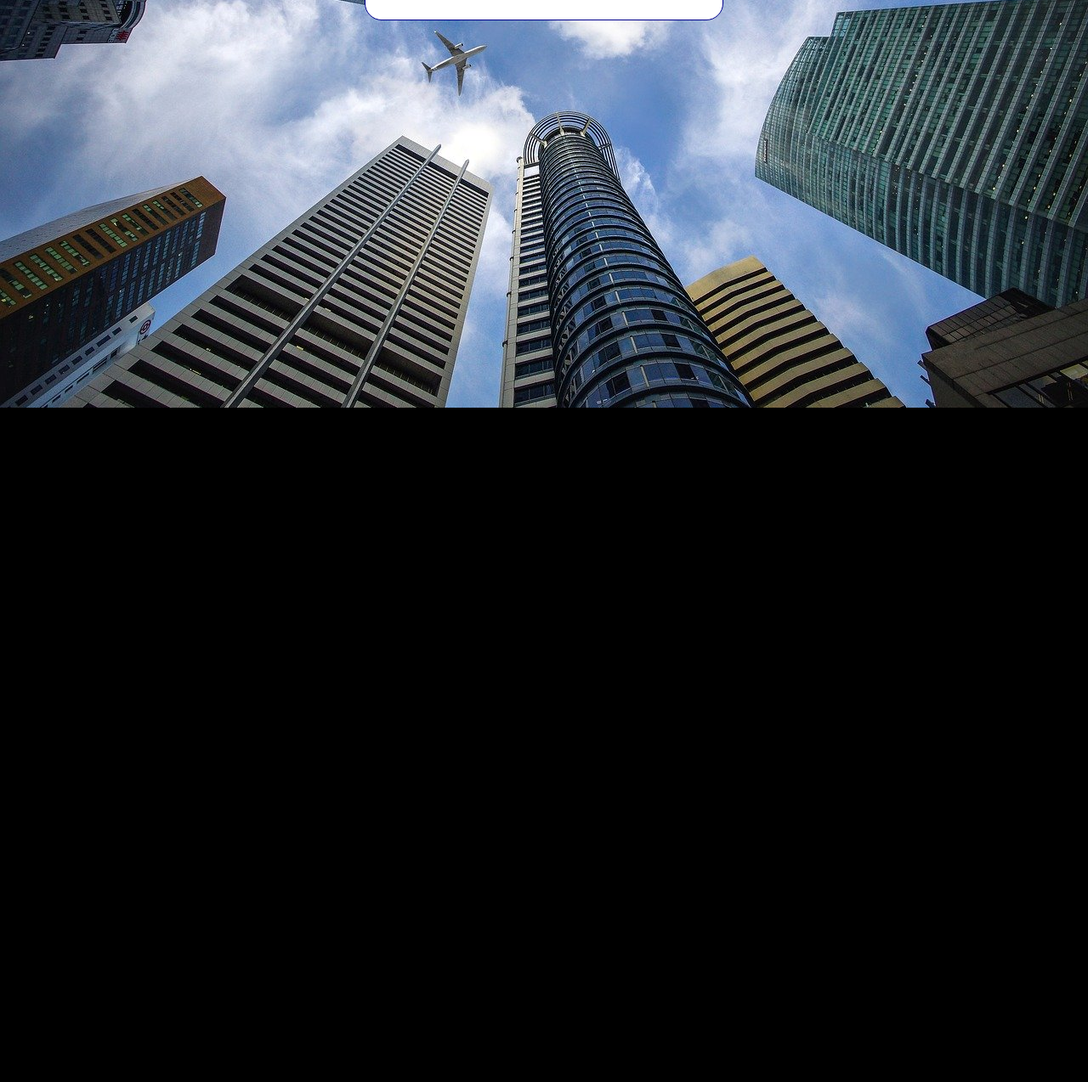
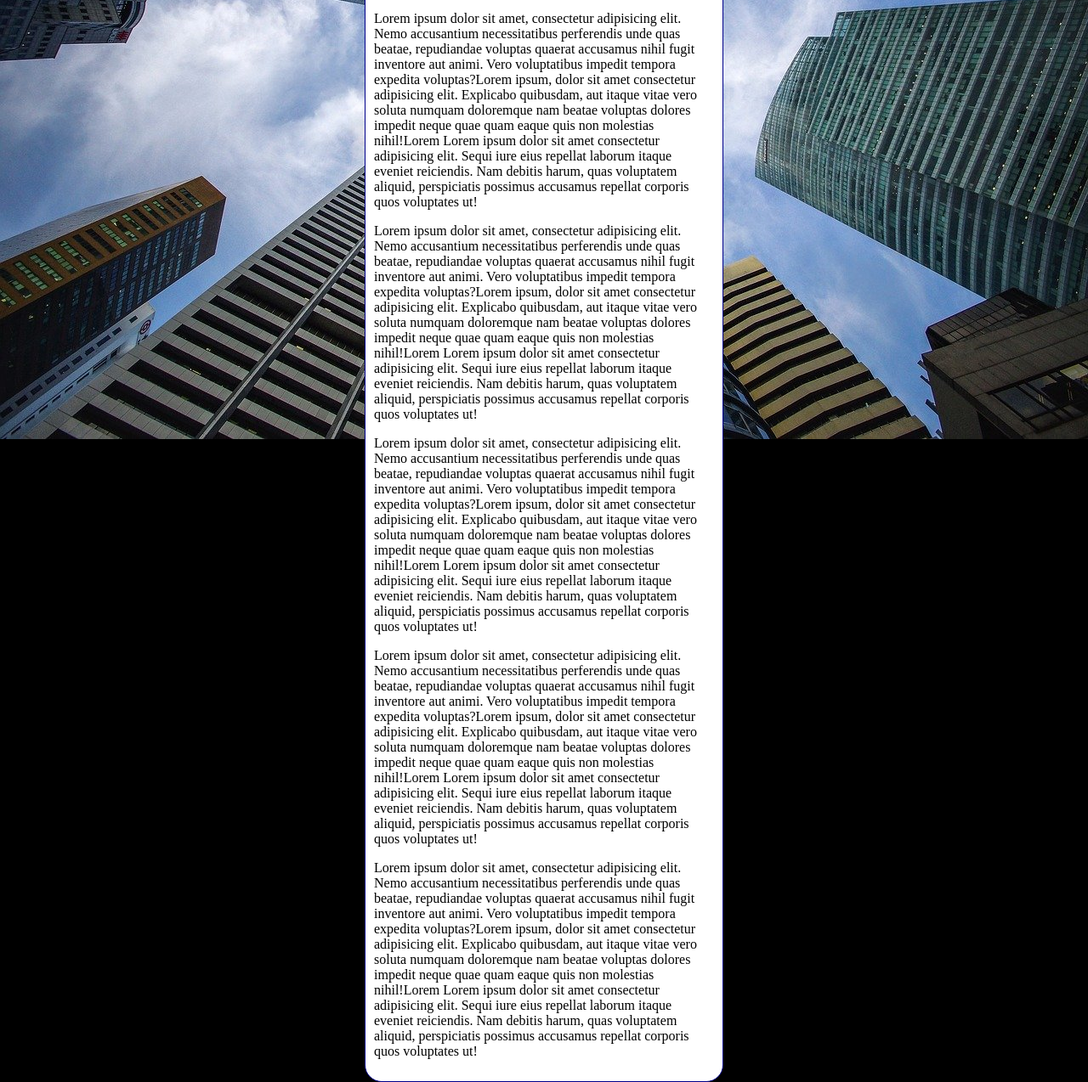
Before and after one commit to lalaiskarla/html-css, a plain HTML site: page exercicios/ex022/fundo006.html in a window 1280 px wide. Shown: the part 336-1610 px from the top of the page at 85% size. Before the commit the page ends 816 px from the top, so only its background shows below. Drawn offline with Linux system fonts and the light colour scheme.

Commit message:
exercicio atualizado

```diff
--- a/exercicios/ex022/fundo006.html
+++ b/exercicios/ex022/fundo006.html
@@ -29,6 +29,16 @@
         <h1>Teste de imagem de fundo</h1>
         <p>Lorem ipsum dolor sit amet, consectetur adipisicing elit. Nemo accusantium necessitatibus perferendis unde quas beatae, repudiandae voluptas quaerat accusamus nihil fugit inventore aut animi. Vero voluptatibus impedit tempora expedita voluptas?Lorem ipsum, dolor sit amet consectetur adipisicing elit. Explicabo quibusdam, aut itaque vitae vero soluta numquam doloremque nam beatae voluptas dolores impedit neque quae quam eaque quis non molestias nihil!Lorem Lorem ipsum dolor sit amet consectetur adipisicing elit. Sequi iure eius repellat laborum itaque eveniet reiciendis. Nam debitis harum, quas voluptatem aliquid, perspiciatis possimus accusamus repellat corporis quos voluptates ut!
         </p>
+        <p>Lorem ipsum dolor sit amet, consectetur adipisicing elit. Nemo accusantium necessitatibus perferendis unde quas beatae, repudiandae voluptas quaerat accusamus nihil fugit inventore aut animi. Vero voluptatibus impedit tempora expedita voluptas?Lorem ipsum, dolor sit amet consectetur adipisicing elit. Explicabo quibusdam, aut itaque vitae vero soluta numquam doloremque nam beatae voluptas dolores impedit neque quae quam eaque quis non molestias nihil!Lorem Lorem ipsum dolor sit amet consectetur adipisicing elit. Sequi iure eius repellat laborum itaque eveniet reiciendis. Nam debitis harum, quas voluptatem aliquid, perspiciatis possimus accusamus repellat corporis quos voluptates ut!
+        </p>
+        <p>Lorem ipsum dolor sit amet, consectetur adipisicing elit. Nemo accusantium necessitatibus perferendis unde quas beatae, repudiandae voluptas quaerat accusamus nihil fugit inventore aut animi. Vero voluptatibus impedit tempora expedita voluptas?Lorem ipsum, dolor sit amet consectetur adipisicing elit. Explicabo quibusdam, aut itaque vitae vero soluta numquam doloremque nam beatae voluptas dolores impedit neque quae quam eaque quis non molestias nihil!Lorem Lorem ipsum dolor sit amet consectetur adipisicing elit. Sequi iure eius repellat laborum itaque eveniet reiciendis. Nam debitis harum, quas voluptatem aliquid, perspiciatis possimus accusamus repellat corporis quos voluptates ut!
+        </p>
+        <p>Lorem ipsum dolor sit amet, consectetur adipisicing elit. Nemo accusantium necessitatibus perferendis unde quas beatae, repudiandae voluptas quaerat accusamus nihil fugit inventore aut animi. Vero voluptatibus impedit tempora expedita voluptas?Lorem ipsum, dolor sit amet consectetur adipisicing elit. Explicabo quibusdam, aut itaque vitae vero soluta numquam doloremque nam beatae voluptas dolores impedit neque quae quam eaque quis non molestias nihil!Lorem Lorem ipsum dolor sit amet consectetur adipisicing elit. Sequi iure eius repellat laborum itaque eveniet reiciendis. Nam debitis harum, quas voluptatem aliquid, perspiciatis possimus accusamus repellat corporis quos voluptates ut!
+        </p>
+        <p>Lorem ipsum dolor sit amet, consectetur adipisicing elit. Nemo accusantium necessitatibus perferendis unde quas beatae, repudiandae voluptas quaerat accusamus nihil fugit inventore aut animi. Vero voluptatibus impedit tempora expedita voluptas?Lorem ipsum, dolor sit amet consectetur adipisicing elit. Explicabo quibusdam, aut itaque vitae vero soluta numquam doloremque nam beatae voluptas dolores impedit neque quae quam eaque quis non molestias nihil!Lorem Lorem ipsum dolor sit amet consectetur adipisicing elit. Sequi iure eius repellat laborum itaque eveniet reiciendis. Nam debitis harum, quas voluptatem aliquid, perspiciatis possimus accusamus repellat corporis quos voluptates ut!
+        </p>
+        <p>Lorem ipsum dolor sit amet, consectetur adipisicing elit. Nemo accusantium necessitatibus perferendis unde quas beatae, repudiandae voluptas quaerat accusamus nihil fugit inventore aut animi. Vero voluptatibus impedit tempora expedita voluptas?Lorem ipsum, dolor sit amet consectetur adipisicing elit. Explicabo quibusdam, aut itaque vitae vero soluta numquam doloremque nam beatae voluptas dolores impedit neque quae quam eaque quis non molestias nihil!Lorem Lorem ipsum dolor sit amet consectetur adipisicing elit. Sequi iure eius repellat laborum itaque eveniet reiciendis. Nam debitis harum, quas voluptatem aliquid, perspiciatis possimus accusamus repellat corporis quos voluptates ut!
+        </p>
     </main>
 </body>
 </html>
```
